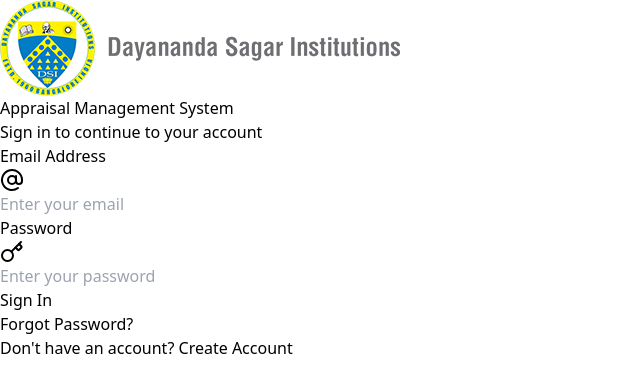
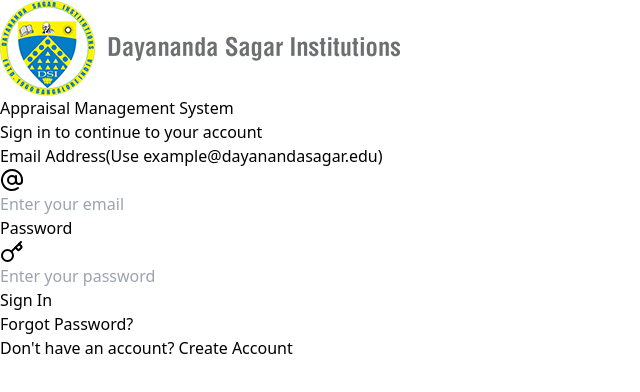
Before and after one commit to santoshanandjha/App_Form_ISE_DSCE, a React (Vite) app in the folder Frontend/: page / in a window 1280 px wide. Shown: the top 392 px of the page, without its empty margins (0-640 px from the left). Built offline with nearby package versions, Linux system fonts and the light colour scheme; no server answers.

Commit message:
Display domain example hint text on Login page email label

```diff
--- a/Frontend/src/pages/Auth.jsx
+++ b/Frontend/src/pages/Auth.jsx
@@ -261,11 +261,9 @@ const Auth = () => {
               <div>
                 <label className="block text-sm font-medium text-gray-700 mb-2">
                   Email Address
-                  {isSignUp && (
-                    <span className="text-xs text-gray-500 ml-2">
-                      (Use {getDomainExample()})
-                    </span>
-                  )}
+                  <span className="text-xs text-gray-500 ml-2">
+                    (Use {getDomainExample()})
+                  </span>
                 </label>
                 <div className="relative">
                 <AtSign className="h-5 w-5 text-gray-400 absolute left-3 top-1/2 transform -translate-y-1/2" />
```
